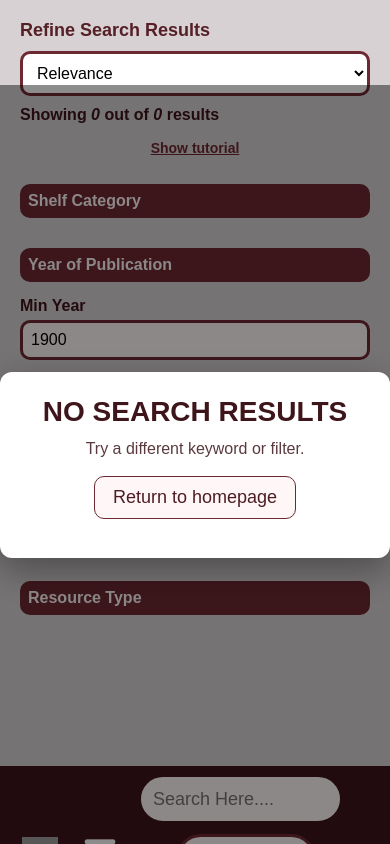
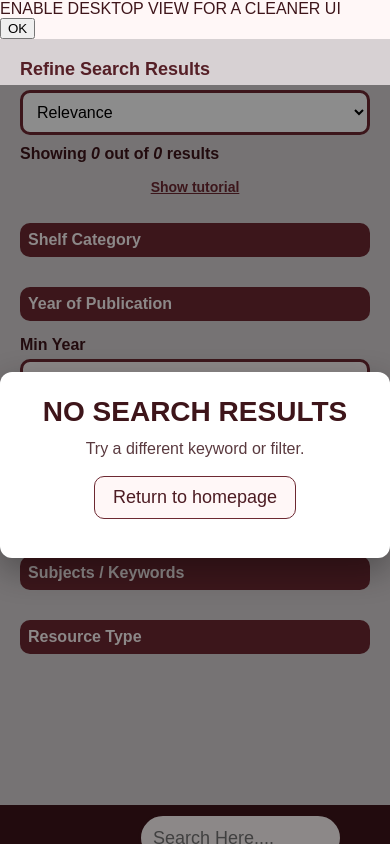
Before and after one commit to tryshabenitez/LirayaWebApp-Deployment, a Django app: page /search/ in a window 390 px wide. Run offline with Django 5.2, Linux system fonts and the light colour scheme; data that the repository does not hold is empty; some web fonts are replaced; grey boxes are pictures that could not be loaded.

Commit message:
Update user_search.html

```diff
--- a/LirayaApp/templates/user_search.html
+++ b/LirayaApp/templates/user_search.html
@@ -14,6 +14,16 @@
   <link rel="icon" type="image/png" sizes="192x192" href="{% static 'images/android-chrome-192x192.png' %}">
   <link rel="icon" type="image/png" sizes="512x512" href="{% static 'images/android-chrome-512x512.png' %}">
 </head>
+
+<!-- Mobile Gate -->
+<div id="mobile-gate" role="dialog" aria-modal="true" aria-labelledby="mg-title" style="display:none;">
+  <div class="mg-backdrop"></div>
+  <div class="mg-box" role="document">
+    <div id="mg-title" class="mg-title">ENABLE DESKTOP VIEW FOR A CLEANER UI</div>
+    <button type="button" class="mg-btn" id="mg-ok">OK</button>
+  </div>
+</div>
+
 <body>
 
 <!-- Sidebar -->
@@ -247,6 +257,44 @@
 <script src="{% static 'script/user_script.js' %}"></script>
 
 <script>
+(function mobileGate(){
+  // Only show on small viewports + if not already accepted this session
+  var isSmall = Math.min(window.innerWidth, screen.width) <= 768;
+  if (!isSmall || sessionStorage.getItem('mgAccepted') === '1') return;
+
+  // Ensure there is a viewport meta; if not, create it
+  var vp = document.querySelector('meta[name="viewport"]');
+  if (!vp) {
+    vp = document.createElement('meta');
+    vp.setAttribute('name','viewport');
+    vp.setAttribute('content','width=device-width, initial-scale=1.0');
+    document.head.appendChild(vp);
+  }
+
+  var gate = document.getElementById('mobile-gate');
+  var ok = document.getElementById('mg-ok');
+
+  // Lock background scroll and show
+  document.documentElement.style.overflow = 'hidden';
+  document.body.style.overflow = 'hidden';
+  gate.style.display = 'block';
+
+  ok.addEventListener('click', function(){
+    // Best-effort "desktop-like" render: widen the layout viewport
+    // (This does not toggle the browser’s system-level “Desktop Site” setting.)
+    vp.setAttribute('content','width=1280, initial-scale=1.0, maximum-scale=1.0');
+
+    sessionStorage.setItem('mgAccepted','1');
+
+    // Hide and restore scroll
+    gate.style.display = 'none';
+    document.documentElement.style.overflow = '';
+    document.body.style.overflow = '';
+  }, { once: true });
+})();
+</script>
+
+<script>
 // Active categories on load (use repeated params, not comma split)
 document.addEventListener('DOMContentLoaded', function() {
   const params = new URLSearchParams(window.location.search);
```
